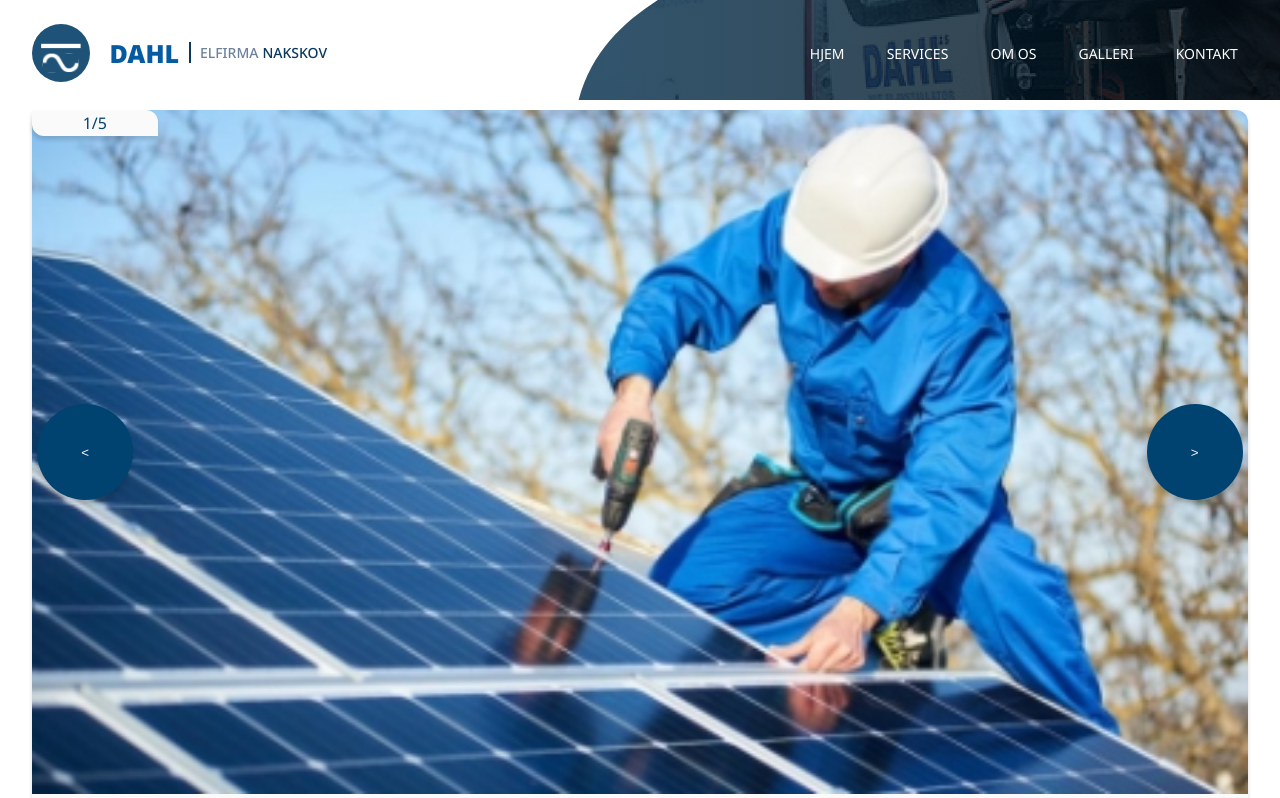
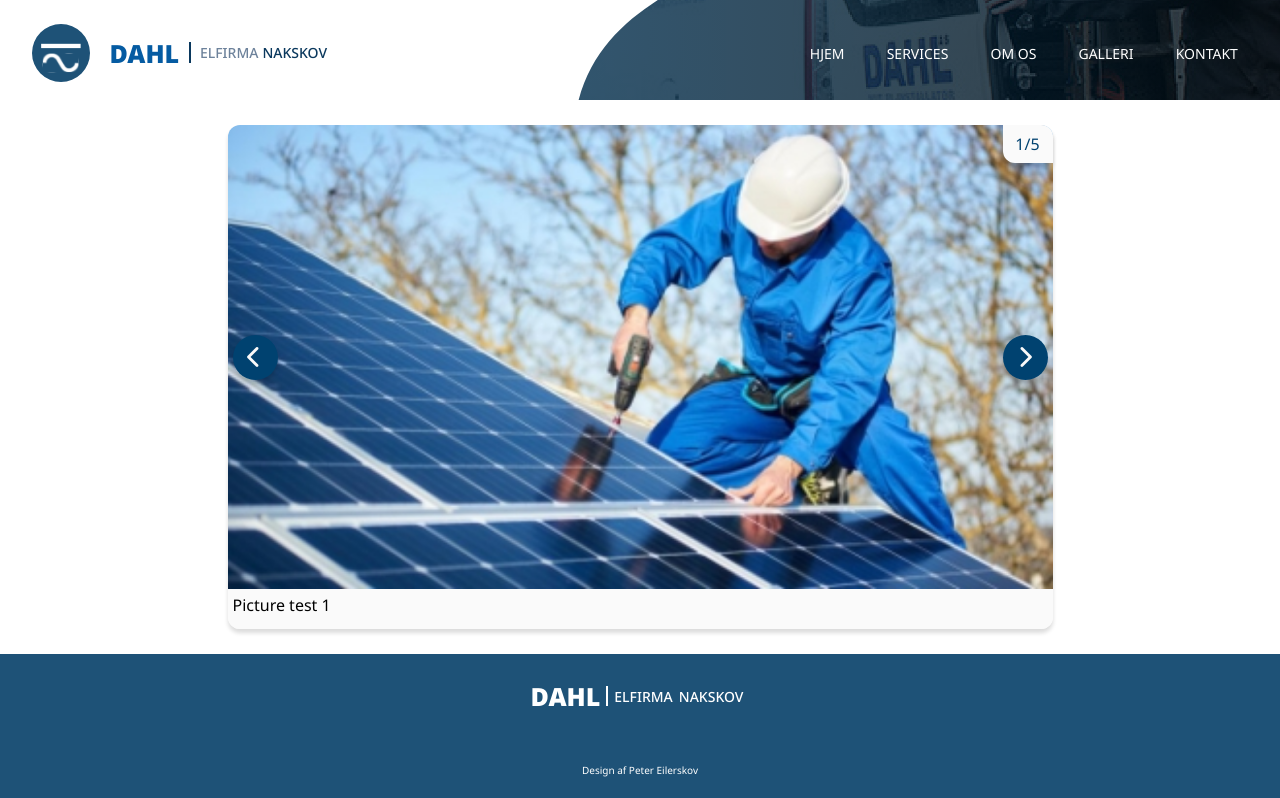
Before and after one commit to nikolai001/Dahl-Nuxt, a Nuxt app: page /Projects/About in a window 1280 px wide. Shown: the top 798 px of the page. Built offline with nearby package versions, Linux system fonts and the light colour scheme.

Commit message:
Finished breakpoints for tablet and desktop

```diff
--- a/components/SliderComponent.vue
+++ b/components/SliderComponent.vue
@@ -1,13 +1,29 @@
 <template>
 	<div class="slider">
-		<div class="slider__image" :style="{backgroundImage: 'url(' + require('@/assets/temp_img.jpg') + ')'}">
+		<div
+			class="slider__image"
+			:style="{
+				backgroundImage:
+					'url(' + require('@/assets/temp_img.jpg') + ')',
+			}"
+		>
 			<div class="slider__progress">
-            <button class="progress__button" @click="slideProgress('prev')">&lt;</button>
-            <button class="progress__button" @click="slideProgress('next')">&gt;</button>
+				<button class="progress__button progress__button--left material-symbols-rounded" @click="slideProgress('prev')">
+					chevron_left
+				</button>
+				<button class="progress__button progress__button--right material-symbols-rounded" @click="slideProgress('next')">
+					chevron_right
+				</button>
 			</div>
-            <p class="image__indicator">{{currentImage}}/{{maxImage}}</p>
+			<p class="image__indicator">{{ currentImage }}/{{ maxImage }}</p>
 		</div>
-        <p class="slider__text">{{images[currentImage-1].description + ' ' + images[currentImage-1].id}}</p>
+		<p class="slider__text">
+			{{
+				images[currentImage - 1].description +
+				" " +
+				images[currentImage - 1].id
+			}}
+		</p>
 	</div>
 </template>
 
@@ -15,55 +31,55 @@
 export default {
 	name: "GalleryListComponent",
 	props: {
-		project : {
-			images: Array
-		}
+		project: {
+			images: Array,
 		},
-    data () {
+	},
+	data() {
 		return {
 			currentImage: 1,
 			maxImage: 5,
 			images: [
 				{
 					id: 1,
-                    description: "Picture test"
+					description: "Picture test",
 				},
 				{
 					id: 2,
-                    description: "Picture test"
+					description: "Picture test",
 				},
 				{
 					id: 3,
-                    description: "Picture test"
+					description: "Picture test",
 				},
 				{
 					id: 4,
-                    description: "Picture test"
+					description: "Picture test",
 				},
 				{
 					id: 5,
-                    description: "Picture test"
-                }
-            ]
-        }
+					description: "Picture test",
+				},
+			],
+		};
 	},
 	methods: {
 		slideProgress(Direction) {
-            if (Direction !== 'next') {
+			if (Direction !== "next") {
 				if (this.currentImage !== 1) {
-                    this.currentImage--
-                    return
+					this.currentImage--;
+					return;
 				}
 				this.currentImage = 5;
-                return
+				return;
 			}
 			if (this.currentImage !== this.maxImage) {
-                this.currentImage++
-                return
+				this.currentImage++;
+				return;
 			}
 			this.currentImage = 1;
-            return
-        }
+			return;
+		},
 	},
 };
 </script>
@@ -78,7 +94,7 @@ export default {
 	justify-items: center;
 	margin: 10px auto;
 	box-shadow: $el-1;
-    border-radius:12px;
+	border-radius: 12px;
 	&__text {
 		width: 100%;
 		background-color: $background-white;
@@ -92,7 +108,7 @@ export default {
 	&__progress {
 		width: 100%;
 		display: flex;
-        grid-row: 1/span 1;
+		grid-row: 1 / span 1;
 		justify-content: space-between;
 		grid-column: 1/2;
 		align-self: center;
@@ -103,12 +119,19 @@ export default {
 			border-radius: 100em;
 			background-color: $cta-blue;
 			border: none;
-            width:8%;
+			width: 8%;
 			color: $background-white;
 			cursor: pointer;
 			box-shadow: $el-1;
 			padding: 0;
 			aspect-ratio: 1/1;
+            font-size: 7vw;
+            &--left {
+                text-align: left;
+            }
+            &--right {
+                text-align: right;
+            }
 		}
 	}
 	&__image {
@@ -123,34 +146,66 @@ export default {
 		background-repeat: no-repeat;
 		background-position: center center;
 		.image__indicator {
-            margin: 0 auto;
 			text-align: center;
 			align-self: flex-start;
-            grid-row: 1/span 1;
+			grid-row: 1 / span 1;
 			grid-column: 1/2;
 			color: $cta-blue;
 			justify-self: end;
 			background-color: $background-white;
 			width: 10%;
 			min-width: 35px;
+            max-width: 40px;
 			padding: 2px;
 			border-radius: 0 12px 0 12px;
-            margin: 0 auto 0 0;
+			margin: 0 0 auto 0;
 			box-shadow: $el-1;
+            aspect-ratio: 2/1.5;
+            display: flex;
+            flex-direction: column;
+            place-content: center;
 		}
 	}
 }
 
-
 @media (min-width: 600px) {
-
+	.slider {
+		width: 80%;
+        max-width: 680px;
+		margin: 25px auto;
+		&__text {
+			min-height: 40px;
+			margin: auto 0;
+			padding: 5px 5px;
 		}
-
-@media (min-width: 750px) {
-
+		&__progress {
+			padding: 0 5px;
+			.progress__button {
+                width: 45px;
+                font-size: 42px;
+			}
+		}
+		&__image {
+			.image__indicator {
+				padding: 4px;
+			}
+		}
+	}
 }
 
 @media (min-width: 1000px) {
-
+    	.slider {
+		width: 70%;
+        max-width: 825px;
+		margin: 25px auto;
+		&__image {
+			.image__indicator {
+                padding: 0;
+                min-width: unset;
+                max-width: unset;
+                width: 50px;
+			}
+		}
+	}
 }
 </style>
--- a/nuxt.config.js
+++ b/nuxt.config.js
@@ -13,6 +13,7 @@ export default {
     ],
     link: [
       { rel: 'icon', type: 'image/x-icon', href: '/favicon.ico' },
+      {rel:'stylesheet', href:"https://fonts.googleapis.com/css2?family=Material+Symbols+Rounded:opsz,wght,FILL,GRAD@20..48,100..700,0..1,-50..200"},
       {rel:"stylesheet", href:"https://fonts.googleapis.com/css2?family=Noto+Sans:ital,wght@0,300;0,400;0,500;0,700;0,900;1,700&display=swap"}
     ]
   },
```
Lines whose indentation alone changed are shown as unchanged.
